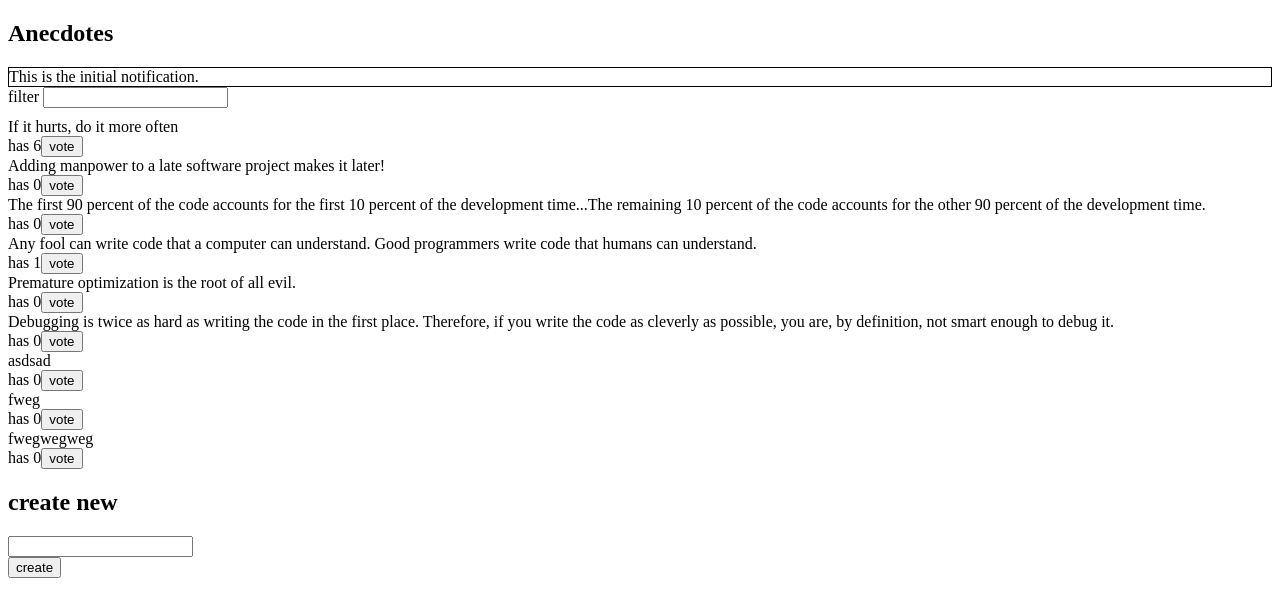
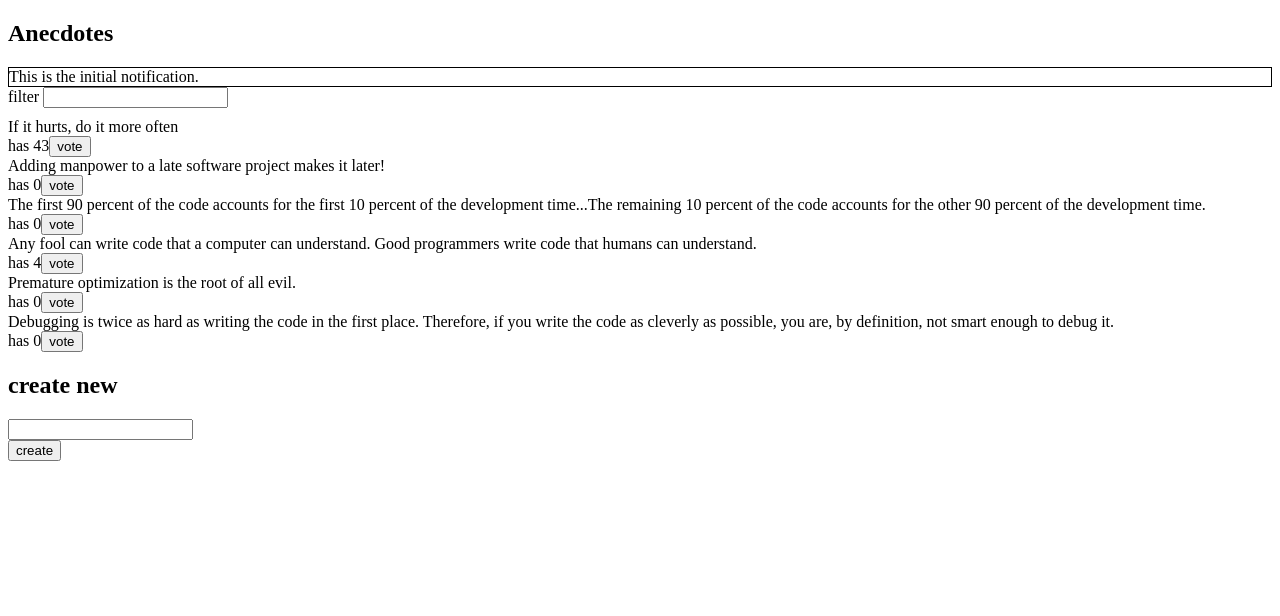
Before and after one commit to KMNTJ/fullstack-open-redux-anekdootit, a React (Vite) app: page / in a window 1280 px wide. Shown: the top 616 px of the page. Built offline with nearby package versions, Linux system fonts and the light colour scheme; data requests are answered from the project's data file.

Commit message:
6.19 anekdootit ja backend, step 6 done

```diff
--- a/db.json
+++ b/db.json
@@ -3,7 +3,7 @@
     {
       "content": "If it hurts, do it more often",
       "id": "47145",
-      "votes": 6
+      "votes": 43
     },
     {
       "content": "Adding manpower to a late software project makes it later!",
@@ -18,7 +18,7 @@
     {
       "content": "Any fool can write code that a computer can understand. Good programmers write code that humans can understand.",
       "id": "36975",
-      "votes": 1
+      "votes": 4
     },
     {
       "content": "Premature optimization is the root of all evil.",
@@ -29,21 +29,6 @@
       "content": "Debugging is twice as hard as writing the code in the first place. Therefore, if you write the code as cleverly as possible, you are, by definition, not smart enough to debug it.",
       "id": "98312",
       "votes": 0
-    },
-    {
-      "id": "0689",
-      "content": "asdsad",
-      "votes": 0
-    },
-    {
-      "id": "10fb",
-      "content": "fweg",
-      "votes": 0
-    },
-    {
-      "id": "57fa",
-      "content": "fwegwegweg",
-      "votes": 0
     }
   ]
 }
--- a/src/App.jsx
+++ b/src/App.jsx
@@ -7,9 +7,6 @@ import { useDispatch } from "react-redux";
 
 const App = () => {
   const dispatch = useDispatch();
-  // useEffect(() => {
-  //   anecdotes.getAll().then((anecdotes) => dispatch(setAnecdotes(anecdotes)));
-  // });
   useEffect(() => {
     dispatch(intitializeAnecdotes())
   }, [])
--- a/src/components/AnecdoteForm.jsx
+++ b/src/components/AnecdoteForm.jsx
@@ -1,10 +1,6 @@
 import { useDispatch } from "react-redux";
 import { createAnecdote } from "../reducers/anecdoteReducer";
-import {
-  newAnecdoteNotification,
-  clearNotification,
-} from "../reducers/notificationReducer";
-import { timeout } from "../reducers/notificationTimeoutReducer";
+import { setNotification } from "../reducers/notificationReducer";
 
 export const AnecdoteForm = () => {
   const dispatch = useDispatch();
@@ -12,12 +8,8 @@ export const AnecdoteForm = () => {
   const addAnecdote = async (event) => {
     event.preventDefault();
     const newAnecdote = event.target.anecdote.value;
-    const timeoutId = setTimeout(() => {
-      dispatch(clearNotification(null));
-    }, 5000);
-    dispatch(timeout(timeoutId));
     dispatch(createAnecdote(newAnecdote));
-    dispatch(newAnecdoteNotification(newAnecdote));
+    dispatch(setNotification(`New anecdote: '${newAnecdote}'`, 10));
   };
 
   return (
--- a/src/components/AnecdoteList.jsx
+++ b/src/components/AnecdoteList.jsx
@@ -1,10 +1,6 @@
 import { useSelector, useDispatch } from "react-redux";
 import { vote } from "../reducers/anecdoteReducer";
-import {
-  clearNotification,
-  voteAnecdoteNotification,
-} from "../reducers/notificationReducer";
-import { timeout } from "../reducers/notificationTimeoutReducer";
+import { setNotification } from "../reducers/notificationReducer";
 import Filter from "./Filter";
 
 export const AnecdoteList = () => {
@@ -14,12 +10,8 @@ export const AnecdoteList = () => {
   const dispatch = useDispatch();
 
   const voteAnecdote = (anecdote) => {
-    const timeoutId = setTimeout(() => {
-      dispatch(clearNotification(null));
-    }, 5000);
-    dispatch(timeout(timeoutId));
     dispatch(vote(anecdote.id));
-    dispatch(voteAnecdoteNotification(anecdote.content));
+    dispatch(setNotification(`You voted for: '${anecdote.content}'`, 10));
   };
 
   return (
--- a/src/reducers/notificationReducer.js
+++ b/src/reducers/notificationReducer.js
@@ -1,4 +1,5 @@
 import { createSlice } from "@reduxjs/toolkit";
+import { timeout } from "../reducers/notificationTimeoutReducer";
 
 const initialState = "This is the initial notification.";
 
@@ -6,18 +7,24 @@ const notificationSlice = createSlice({
   name: "notification",
   initialState,
   reducers: {
-    newAnecdoteNotification(state, action) {
-      return "You created a new anecdote: " + action.payload.content;
-    },
-    voteAnecdoteNotification(state, action) {
-      return "You voted for: " + action.payload;
-    },
     clearNotification() {
       return null;
+    },
+    notify(state, action) {
+      return action.payload;
     },
   },
 });
 
-export const { newAnecdoteNotification, voteAnecdoteNotification, clearNotification } =
-  notificationSlice.actions;
+export const setNotification = (message, duration) => {
+  return async (dispatch) => {
+    const timeoutId = setTimeout(() => {
+      dispatch(clearNotification(null));
+    }, duration * 1000);
+    dispatch(timeout(timeoutId));
+    dispatch(notify(message));
+  };
+};
+
+export const { clearNotification, notify } = notificationSlice.actions;
 export default notificationSlice.reducer;
```
